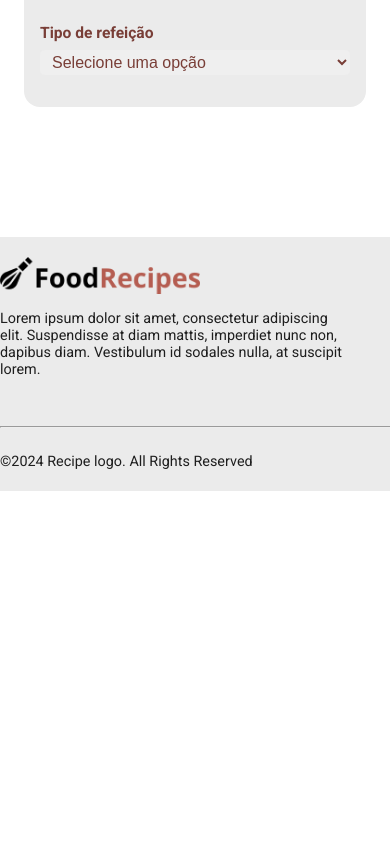
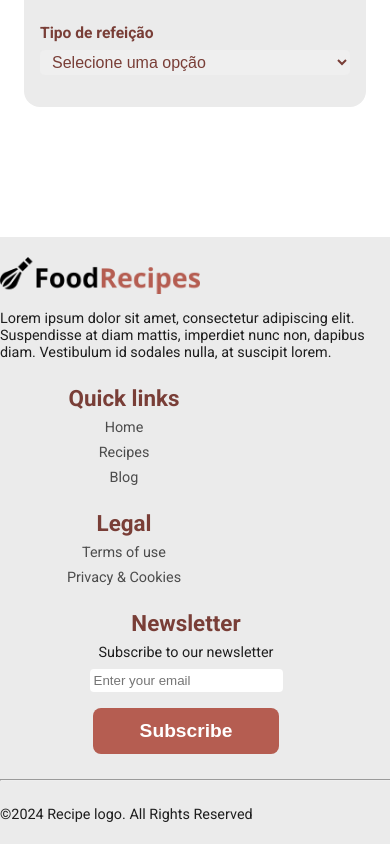
Before and after one commit to augusto-mattos/food-recipes, a React (Vite) app: page / in a window 390 px wide. Shown: the part 995-1839 px from the top of the page. Before the commit the page ends 1486 px from the top, so only its background shows below. Built offline with nearby package versions, Linux system fonts and the light colour scheme; no server answers.

Commit message:
footer mobile

```diff
--- a/src/assets/styles.css
+++ b/src/assets/styles.css
@@ -374,6 +374,11 @@ footer .footer-content {
   gap: 1.5rem;
   width: 1240px;
   margin: auto;
+}
+@media (max-width: 768px) {
+  footer .footer-content {
+    flex-direction: column;
+  }
 }
 footer .footer-content .logo-col {
   width: 30%;
--- a/src/styles/components/_footer.scss
+++ b/src/styles/components/_footer.scss
@@ -17,6 +17,9 @@ footer {
     gap: 1.5rem;
     width: 1240px;
     margin: auto;
+    @media(max-width:768px) {
+      flex-direction: column;
+    }
     .logo-col {
       width: 30%;
       display: flex;
```
Also changed, not shown: 1 other file (tests, documents, lock files or other folders).
